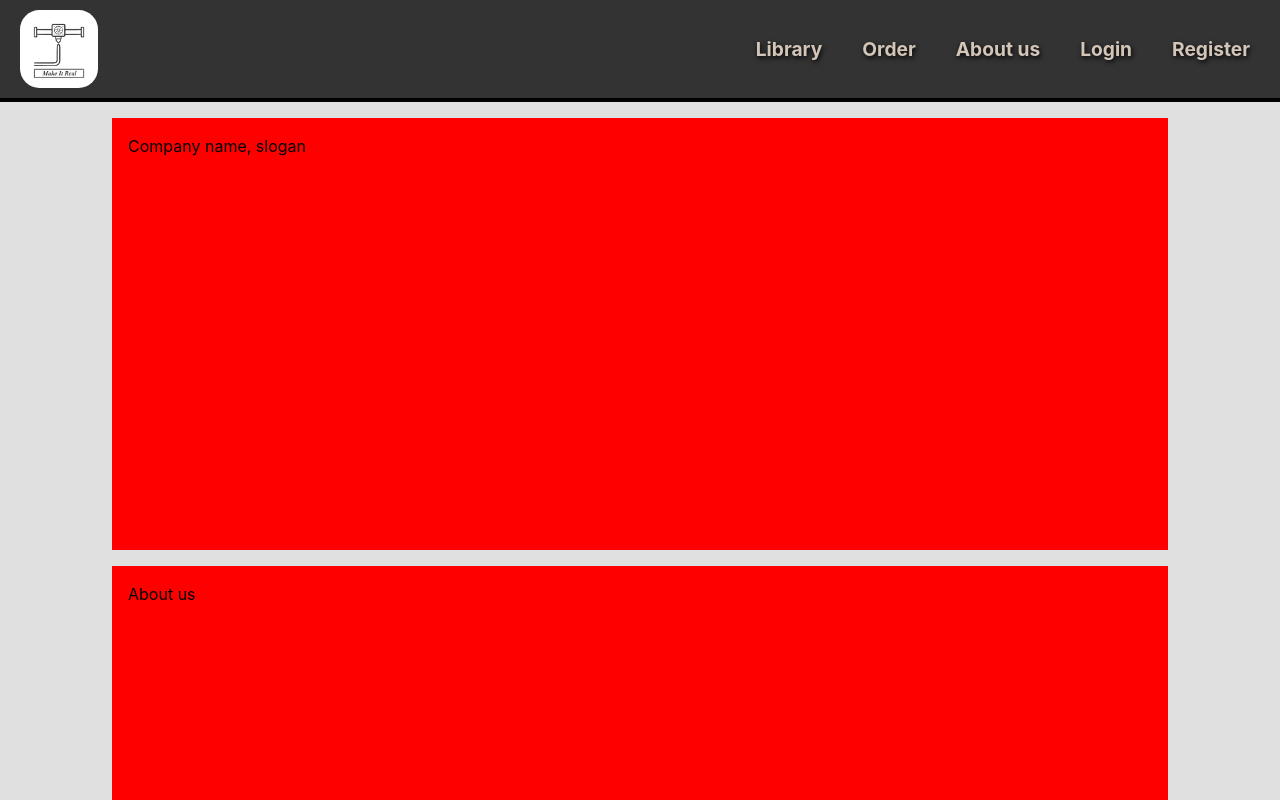
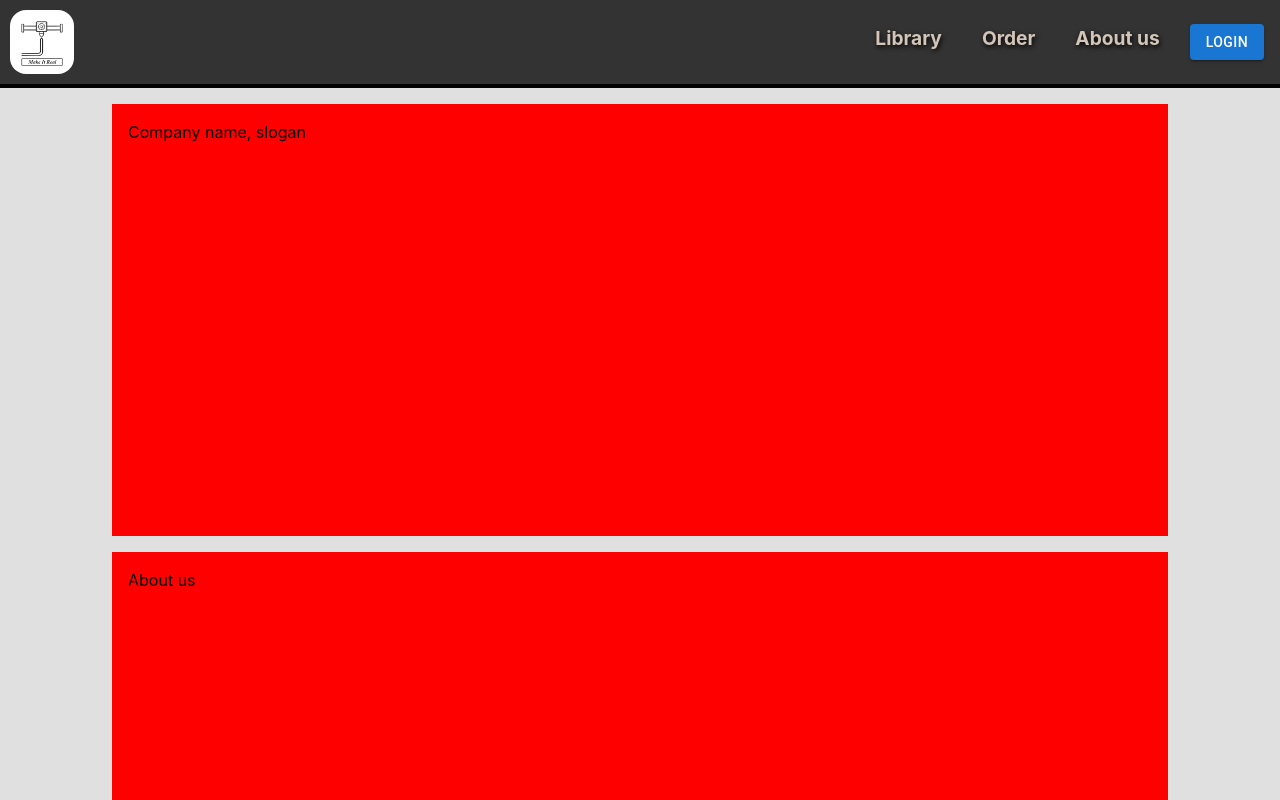
Before and after one commit to TranRobi/VizsgaRemek_MakeItReal, a React (Create React App) app in the folder frontend/: page / in a window 1280 px wide. Shown: the top 800 px of the page. Built offline with nearby package versions, Linux system fonts and the light colour scheme.

Commit message:
fixed warnings

```diff
--- a/frontend/src/App.css
+++ b/frontend/src/App.css
@@ -33,6 +33,9 @@ Pale Gold: #F7E4C4
 	-webkit-box-sizing: content-box;
 	-moz-box-sizing: content-box;
 	box-sizing: content-box;
+}
+body::-webkit-scrollbar {
+	display: none;
 }
 .beige {
 	color: #d3c5b8;
@@ -111,9 +114,8 @@ nav li {
 }
 
 .logo {
-	width: 15%;
-	height: 15%;
-	margin: 0px 10px;
+	width: 5%;
+	margin: 10px;
 	border-radius: 25%;
 }
 .LoginContainer {
--- a/frontend/src/Pages/Login/Login.js
+++ b/frontend/src/Pages/Login/Login.js
@@ -1,5 +1,11 @@
 import React, { useState } from "react";
-import { Button, createTheme, TextField, ThemeProvider } from "@mui/material";
+import {
+	Button,
+	createTheme,
+	TextField,
+	ThemeProvider,
+	Typography,
+} from "@mui/material";
 import Stack from "@mui/material/Stack";
 
 import MailOutlineIcon from "@mui/icons-material/MailOutline";
@@ -58,7 +64,22 @@ function Login({ close, open }) {
 							<Button variant="contained" sx={{ py: "0.5rem" }}>
 								Login
 							</Button>
-							<Button onClick={(e) => handleOpenRegister(e)}>Register</Button>
+							<div className="flex items-center justify-between">
+								<Typography
+									variant="subtitle2"
+									color="primary"
+									className="mr-4"
+								>
+									Don't have an account?
+								</Typography>
+								<Button
+									variant="contained"
+									color="warning"
+									onClick={(e) => handleOpenRegister(e)}
+								>
+									Register
+								</Button>
+							</div>
 						</Stack>
 					</form>
 				</div>
--- a/frontend/src/Pages/Register/Register.js
+++ b/frontend/src/Pages/Register/Register.js
@@ -1,10 +1,17 @@
 import React, { useState } from "react";
-import { Button, createTheme, TextField, ThemeProvider } from "@mui/material";
+import {
+	Button,
+	createTheme,
+	TextField,
+	ThemeProvider,
+	Typography,
+} from "@mui/material";
 import Stack from "@mui/material/Stack";
 
 import MailOutlineIcon from "@mui/icons-material/MailOutline";
 import CancelIcon from "@mui/icons-material/Cancel";
 import KeyIcon from "@mui/icons-material/Key";
+import PersonIcon from "@mui/icons-material/Person";
 
 function Register({ close, open }) {
 	const theme = createTheme({
@@ -41,7 +48,7 @@ function Register({ close, open }) {
 									variant="standard"
 									className="w-full"
 								></TextField>
-								<MailOutlineIcon className="absolute top-1/2 right-0" />
+								<PersonIcon className="absolute top-1/2 right-0" />
 							</div>
 							<div className="relative">
 								<TextField
@@ -53,7 +60,7 @@ function Register({ close, open }) {
 									variant="standard"
 									className="w-full"
 								></TextField>
-								<KeyIcon className="absolute top-1/2 right-0" />
+								<MailOutlineIcon className="absolute top-1/2 right-0" />
 							</div>
 							<div className="relative">
 								<TextField
@@ -70,7 +77,22 @@ function Register({ close, open }) {
 							<Button variant="contained" sx={{ py: "0.5rem" }}>
 								Register
 							</Button>
-							<Button onClick={(e) => handleOpenLogin(e)}>Login</Button>
+							<div className="flex items-center justify-between">
+								<Typography
+									variant="subtitle2"
+									color="primary"
+									className="mr-4"
+								>
+									Already have an account?
+								</Typography>
+								<Button
+									variant="contained"
+									color="warning"
+									onClick={(e) => handleOpenLogin(e)}
+								>
+									Login
+								</Button>
+							</div>
 						</Stack>
 					</form>
 				</div>
--- a/frontend/src/components/Navbar/Navbar.js
+++ b/frontend/src/components/Navbar/Navbar.js
@@ -1,6 +1,7 @@
 import { Modal } from "@mui/material";
 import React from "react";
-import { NavLink } from "react-router-dom";
+import { NavLink, useNavigate } from "react-router-dom";
+import { Button } from "@mui/material";
 
 import { useState } from "react";
 import Login from "../../Pages/Login/Login";
@@ -8,6 +9,7 @@ import Register from "../../Pages/Register/Register";
 function Navbar() {
 	const [isOpened, setIsOpened] = useState(false);
 	const [isOpenedRegister, setIsOpenedRegister] = useState(false);
+	const navigate = useNavigate();
 
 	const closeLogin = (e) => {
 		e.preventDefault();
@@ -25,13 +27,16 @@ function Navbar() {
 		e.preventDefault();
 		setIsOpenedRegister(true);
 	};
+
+	const home = () => {
+		navigate("/");
+	};
 	return (
 		<>
 			<nav className="h-fit">
-				<NavLink to="/">
-					<img className="logo" src="logo.png" alt="logo" />
-				</NavLink>
-				<div>
+				<img className="logo" src="logo.png" alt="logo" onClick={home} />
+
+				<div className="mr-4">
 					<ul>
 						<li>
 							<NavLink to="/library">
@@ -49,14 +54,9 @@ function Navbar() {
 							</NavLink>
 						</li>
 						<li>
-							<a onClick={openLogin}>
+							<Button onClick={openLogin} variant="contained">
 								Login<span></span>
-							</a>
-						</li>
-						<li>
-							<a onClick={openRegister}>
-								Register<span></span>
-							</a>
+							</Button>
 						</li>
 					</ul>
 				</div>
```
